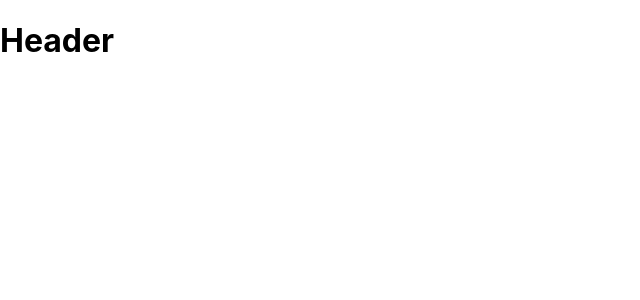
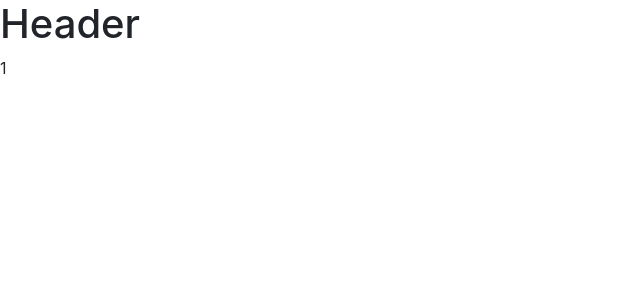
Before and after one commit to verduscos/portfolio-v2, a React (Create React App) app in the folder portfolio/: page / in a window 1280 px wide. Shown: the top 300 px of the page, without its empty margins (0-640 px from the left). Built offline with nearby package versions, Linux system fonts and the light colour scheme.

Commit message:
making carousel in react instead of using lib

```diff
--- a/portfolio/public/index.html
+++ b/portfolio/public/index.html
@@ -1,14 +1,12 @@
 <!DOCTYPE html>
 <html lang="en">
+
 <head>
   <meta charset="utf-8" />
   <link rel="icon" href="%PUBLIC_URL%/favicon.ico" />
   <meta name="viewport" content="width=device-width, initial-scale=1" />
   <meta name="theme-color" content="#000000" />
-    <meta
-      name="description"
-      content="Web site created using create-react-app"
-    />
+  <meta name="description" content="Web site created using create-react-app" />
   <link rel="apple-touch-icon" href="%PUBLIC_URL%/logo192.png" />
   <!--
       manifest.json provides metadata used when your web app is installed on a
@@ -24,8 +22,16 @@
       work correctly both with client-side routing and a non-root public URL.
       Learn how to configure a non-root public URL by running `npm run build`.
     -->
+    <link rel="stylesheet" href="https://maxcdn.bootstrapcdn.com/bootstrap/4.0.0/css/bootstrap.min.css" integrity="sha384-Gn5384xqQ1aoWXA+058RXPxPg6fy4IWvTNh0E263XmFcJlSAwiGgFAW/dAiS6JXm" crossorigin="anonymous">
+
+    <script src="https://code.jquery.com/jquery-3.2.1.slim.min.js" integrity="sha384-KJ3o2DKtIkvYIK3UENzmM7KCkRr/rE9/Qpg6aAZGJwFDMVNA/GpGFF93hXpG5KkN" crossorigin="anonymous"></script>
+    <script src="https://cdnjs.cloudflare.com/ajax/libs/popper.js/1.12.9/umd/popper.min.js" integrity="sha384-ApNbgh9B+Y1QKtv3Rn7W3mgPxhU9K/ScQsAP7hUibX39j7fakFPskvXusvfa0b4Q" crossorigin="anonymous"></script>
+    <script src="https://maxcdn.bootstrapcdn.com/bootstrap/4.0.0/js/bootstrap.min.js" integrity="sha384-JZR6Spejh4U02d8jOt6vLEHfe/JQGiRRSQQxSfFWpi1MquVdAyjUar5+76PVCmYl" crossorigin="anonymous"></script>
+
+
   <title>React App</title>
 </head>
+
 <body>
   <noscript>You need to enable JavaScript to run this app.</noscript>
   <div id="root"></div>
@@ -40,4 +46,5 @@
       To create a production bundle, use `npm run build` or `yarn build`.
     -->
 </body>
+
 </html>
--- a/portfolio/src/components/Carousel/Carousel.css
+++ b/portfolio/src/components/Carousel/Carousel.css
@@ -1,3 +1,4 @@
+
 #main {
   background-color: gray;
 }
--- a/portfolio/src/components/Carousel/index.js
+++ b/portfolio/src/components/Carousel/index.js
@@ -1,18 +1,34 @@
 import React, { useState } from "react";
+// import Carousel from 'react-bootstrap/Carousel'
 import "./Carousel.css"
 
 
 
-const Carousel = () => {
-  const Projects = ["one", "two", "three", 'four'];
-  const [project, setProject] = useState();
+function Projects() {
+  const Projects = ["FIRST", "SECOND", "THIRD", "FOURTH"];
+  const [index, setIndex] = useState(0);
 
+  // const handleSelect = (selectedIndex, e) => {
+  //   setIndex(selectedIndex);
+  // };
+
+  const timer = () => {
+    setInterval(() => {
+      if (index < Projects.length - 1) {
+        setIndex(index + 1);
+      } else {
+        setIndex(0);
+      }
+    }, [4000])
+  }
+
+  timer();
 
   return (
-    <div id="main">
-      <h1>{project}</h1>
+    <div>
+      {index}
     </div>
-  )
+  );
 }
 
-export default Carousel;
+export default Projects;
```
Lines whose indentation alone changed are shown as unchanged.
